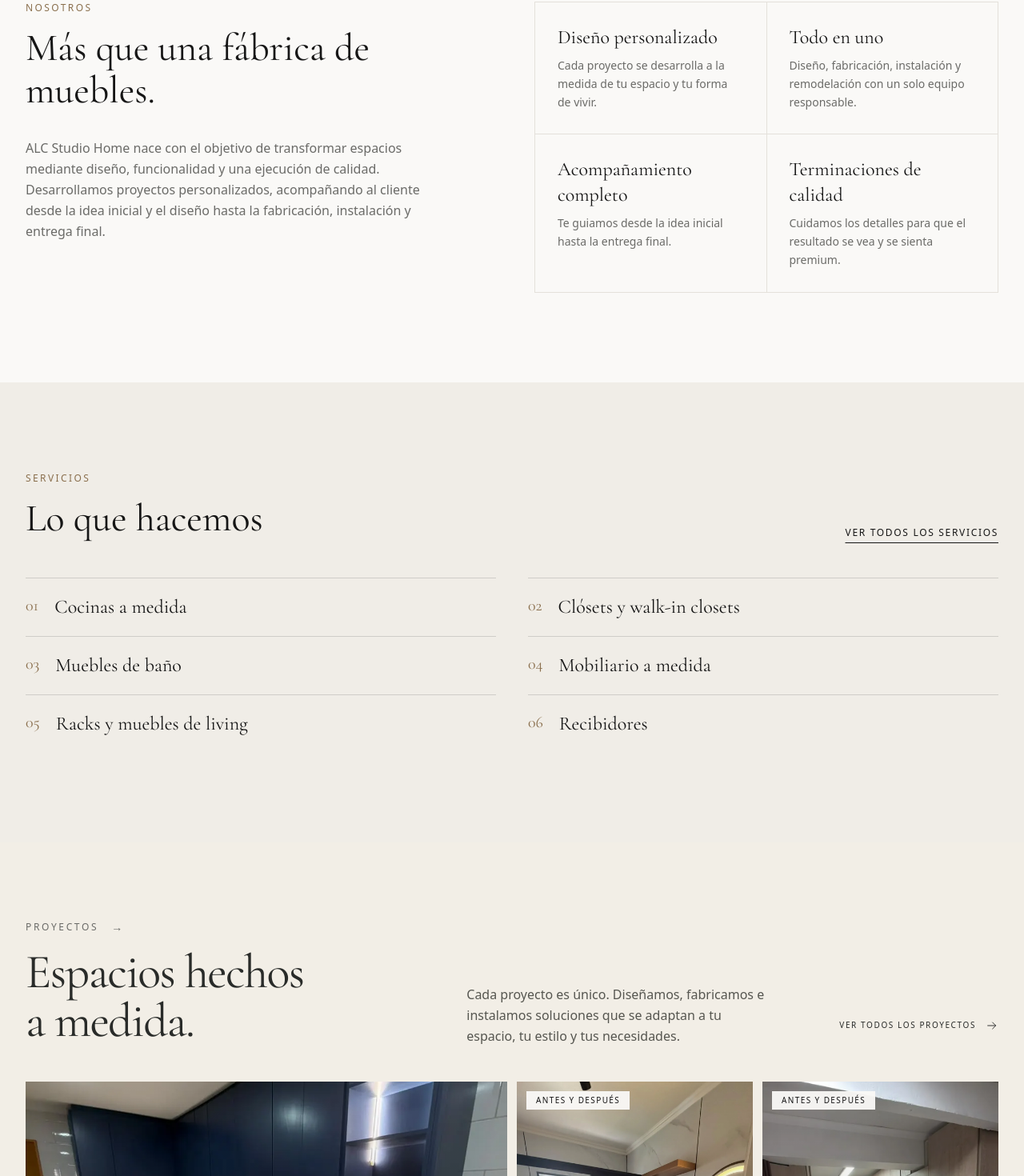
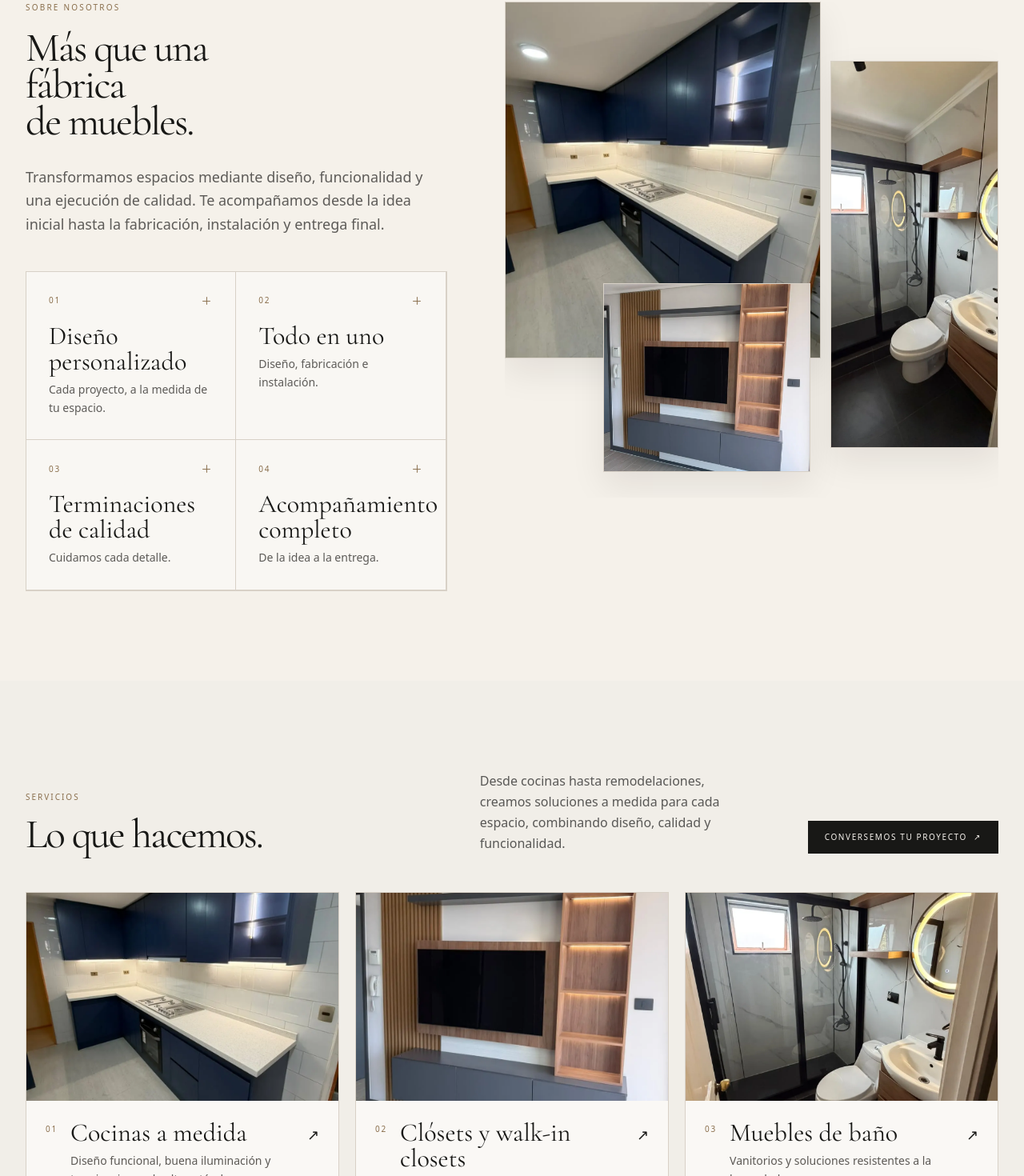
Before and after one commit to rachidboss23/ALC_Studio_Home, a Next.js app: page / in a window 1280 px wide. Shown: the part 915-2385 px from the top of the page at 80% size. Built offline with nearby package versions, Linux system fonts and the light colour scheme; no server answers.

Commit message:
Redesign home about and services sections
Co-authored-by: Copilot <223556219+Copilot@users.noreply.github.com>

```diff
--- a/src/components/layout/Header.tsx
+++ b/src/components/layout/Header.tsx
@@ -12,7 +12,7 @@ export function Header() {
       <div className="mx-auto flex h-[4.75rem] w-full max-w-none items-center justify-between px-5 sm:px-8 xl:px-[5vw]">
         <Link href="/" className="flex shrink-0 items-center gap-2.5" onClick={() => setOpen(false)} aria-label={`${site.name}, inicio`}>
           <Image src="/brand/mark.png" alt="" width={40} height={31} className="h-8 w-auto" loading="eager" />
-          <span className="font-serif text-lg tracking-[0.1em] text-[#292b29] uppercase sm:text-xl">{site.name}</span>
+          <span className="font-serif text-sm tracking-[0.1em] text-[#292b29] uppercase sm:text-xl">{site.name}</span>
         </Link>
         <nav className="hidden items-center gap-5 lg:flex xl:gap-8" aria-label="Principal">
           {nav.map((item) => (
--- a/src/features/home/About.tsx
+++ b/src/features/home/About.tsx
@@ -1,31 +1,57 @@
+import Image from "next/image";
 import { Container } from "@/components/layout/Container";
-import { SectionHeading } from "@/components/ui/SectionHeading";
 
 const pillars = [
-  { title: "Diseño personalizado", text: "Cada proyecto se desarrolla a la medida de tu espacio y tu forma de vivir." },
-  { title: "Todo en uno", text: "Diseño, fabricación, instalación y remodelación con un solo equipo responsable." },
-  { title: "Acompañamiento completo", text: "Te guiamos desde la idea inicial hasta la entrega final." },
-  { title: "Terminaciones de calidad", text: "Cuidamos los detalles para que el resultado se vea y se sienta premium." },
-];
+  { number: "01", title: "Diseño personalizado", text: "Cada proyecto, a la medida de tu espacio." },
+  { number: "02", title: "Todo en uno", text: "Diseño, fabricación e instalación." },
+  { number: "03", title: "Terminaciones de calidad", text: "Cuidamos cada detalle." },
+  { number: "04", title: "Acompañamiento completo", text: "De la idea a la entrega." },
+] as const;
 
 export function About() {
   return (
-    <section id="nosotros" className="py-20 lg:py-28">
-      <Container className="grid gap-14 lg:grid-cols-2">
-        <div>
-          <SectionHeading eyebrow="Nosotros" title="Más que una fábrica de muebles." />
-          <p className="mt-8 max-w-lg leading-relaxed text-stone">
-            ALC Studio Home nace con el objetivo de transformar espacios mediante diseño, funcionalidad y una ejecución de calidad. Desarrollamos proyectos personalizados, acompañando al cliente desde la idea inicial y el diseño hasta la fabricación, instalación y entrega final.
+    <section id="nosotros" className="bg-[#f5f1ea] py-20 lg:py-28">
+      <Container className="grid grid-cols-1 gap-10 lg:grid-cols-[0.95fr_1.05fr] lg:items-start">
+        <div className="min-w-0 pr-0 lg:pr-8">
+          <p className="mb-5 text-[10px] font-medium uppercase tracking-[0.22em] text-[#8a6f4d]">SOBRE NOSOTROS</p>
+          <h2 className="max-w-full font-serif text-[clamp(2.5rem,4vw,5.4rem)] leading-[0.9] tracking-[-0.04em] text-[#181816] sm:max-w-[12ch]">
+            Más que una fábrica
+            <br />
+            de muebles.
+          </h2>
+          <p className="mt-8 max-w-xl text-base leading-relaxed text-[#5d5b58] lg:text-lg">
+            Transformamos espacios mediante diseño, funcionalidad y una ejecución de calidad. Te acompañamos desde la idea inicial hasta la fabricación, instalación y entrega final.
           </p>
+
+          <dl className="mt-11 grid grid-cols-1 gap-0 overflow-hidden border border-[#d8d1c7] bg-[#d8d1c7] sm:grid-cols-2">
+            {pillars.map((pillar) => (
+              <div key={pillar.number} className="border-b border-r border-[#d8d1c7] bg-[#f9f7f3] p-5 sm:p-6 lg:p-7">
+                <div className="mb-5 flex items-center justify-between gap-3">
+                  <span className="text-[10px] font-medium uppercase tracking-[0.18em] text-[#8a6f4d]">{pillar.number}</span>
+                  <svg aria-hidden="true" viewBox="0 0 18 18" className="h-4 w-4 text-[#8a6f4d]" fill="none">
+                    <path d="M4 9.5h10M9.5 4v10" stroke="currentColor" strokeWidth="1.1" strokeLinecap="round" />
+                  </svg>
+                </div>
+                <dt className="font-serif text-[2rem] leading-none text-[#181816]">{pillar.title}</dt>
+                <dd className="mt-2 text-sm leading-relaxed text-[#5d5b58]">{pillar.text}</dd>
+              </div>
+            ))}
+          </dl>
         </div>
-        <dl className="grid gap-px border border-line bg-line sm:grid-cols-2">
-          {pillars.map((p) => (
-            <div key={p.title} className="bg-paper p-7">
-              <dt className="font-serif text-2xl">{p.title}</dt>
-              <dd className="mt-2 text-sm leading-relaxed text-stone">{p.text}</dd>
-            </div>
-          ))}
-        </dl>
+
+        <div className="relative h-[560px] w-full overflow-hidden lg:h-[620px]">
+          <div className="absolute left-0 top-0 h-[72%] w-[64%] overflow-hidden border border-[#d8d1c7] bg-[#d9d4cc] shadow-[0_18px_40px_rgba(23,18,14,0.08)]">
+            <Image src="/projects/cocina-villa-alemana/after/01.webp" alt="Cocina a medida de ALC Studio Home" fill sizes="(min-width: 1024px) 34vw, 64vw" className="object-cover" priority />
+          </div>
+
+          <div className="absolute bottom-8 left-[20%] h-[38%] w-[42%] overflow-hidden border border-[#d8d1c7] bg-[#d9d4cc] shadow-[0_18px_40px_rgba(23,18,14,0.08)]">
+            <Image src="/projects/rack-recreo-valparaiso/after/01.webp" alt="Detalle de mobiliario a medida" fill sizes="(min-width: 1024px) 24vw, 42vw" className="object-cover" />
+          </div>
+
+          <div className="absolute right-0 top-[12%] h-[78%] w-[34%] overflow-hidden border border-[#d8d1c7] bg-[#d9d4cc] shadow-[0_18px_40px_rgba(23,18,14,0.08)]">
+            <Image src="/projects/bano-penablanca/after/01.webp" alt="Baño con mobiliario a medida" fill sizes="(min-width: 1024px) 18vw, 34vw" className="object-cover" />
+          </div>
+        </div>
       </Container>
     </section>
   );
--- a/src/features/home/ServicesPreview.tsx
+++ b/src/features/home/ServicesPreview.tsx
@@ -1,21 +1,86 @@
+import Image from "next/image";
 import Link from "next/link";
 import { Container } from "@/components/layout/Container";
-import { SectionHeading } from "@/components/ui/SectionHeading";
-import { services } from "@/features/services/data/services";
+
+const featuredServices = [
+  {
+    title: "Cocinas a medida",
+    description: "Diseño funcional, buena iluminación y terminaciones de alto estándar.",
+    image: "/projects/cocina-villa-alemana/after/01.webp",
+    href: "/proyectos?categoria=cocinas",
+  },
+  {
+    title: "Clósets y walk-in closets",
+    description: "Almacenamiento pensado para tu espacio y tu rutina.",
+    image: "/projects/rack-recreo-valparaiso/after/01.webp",
+    href: "/proyectos?categoria=mobiliario",
+  },
+  {
+    title: "Muebles de baño",
+    description: "Vanitorios y soluciones resistentes a la humedad.",
+    image: "/projects/bano-penablanca/after/01.webp",
+    href: "/proyectos?categoria=banos",
+  },
+  {
+    title: "Mobiliario a medida",
+    description: "Piezas únicas para cada ambiente.",
+    image: "/projects/tocador-a-medida/after/01.webp",
+    href: "/proyectos?categoria=mobiliario",
+  },
+  {
+    title: "Racks y muebles de living",
+    description: "Almacenamiento, iluminación y diseño integrados.",
+    image: "/projects/rack-parque-pinares/after/01.webp",
+    href: "/proyectos?categoria=racks-living",
+  },
+  {
+    title: "Remodelaciones",
+    description: "Renovación de espacios con un equipo responsable.",
+    image: "/projects/remodelacion-completa-los-pinos/after/01.webp",
+    href: "/proyectos?categoria=remodelaciones",
+  },
+] as const;
 
 export function ServicesPreview() {
   return (
-    <section className="bg-sand py-20 lg:py-28">
+    <section className="bg-[#f1eee8] py-20 lg:py-28">
       <Container>
-        <div className="flex flex-wrap items-end justify-between gap-6">
-          <SectionHeading eyebrow="Servicios" title="Lo que hacemos" />
-          <Link href="/servicios" className="text-xs uppercase tracking-[0.14em] underline underline-offset-8">Ver todos los servicios</Link>
+        <div className="grid gap-6 lg:grid-cols-[1.35fr_0.85fr_0.7fr] lg:items-end">
+          <div>
+            <p className="mb-4 text-[10px] font-medium uppercase tracking-[0.2em] text-[#8a6f4d]">SERVICIOS</p>
+            <h2 className="font-serif text-[clamp(3rem,4vw,5rem)] leading-[0.92] tracking-[-0.04em] text-[#181816]">
+              Lo que hacemos.
+            </h2>
+          </div>
+
+          <p className="max-w-md text-sm leading-relaxed text-[#595856] sm:text-base">
+            Desde cocinas hasta remodelaciones, creamos soluciones a medida para cada espacio, combinando diseño, calidad y funcionalidad.
+          </p>
+
+          <Link href="/#contacto" className="inline-flex items-center justify-center gap-2 self-end border border-[#181816] bg-[#181816] px-5 py-3 text-[10px] font-medium uppercase tracking-[0.16em] text-[#f7f3ee] transition-colors hover:bg-[#2a2a28] lg:justify-self-end">
+            Conversemos tu proyecto
+            <span aria-hidden="true">↗</span>
+          </Link>
         </div>
-        <ul className="mt-12 grid gap-x-10 sm:grid-cols-2">
-          {services.slice(0, 6).map((s, i) => (
-            <li key={s.title} className="flex gap-5 border-t border-ink/15 py-5">
-              <span className="font-serif text-xl text-accent">0{i + 1}</span>
-              <span className="font-serif text-2xl">{s.title}</span>
+
+        <ul className="mt-12 grid grid-cols-1 gap-5 md:grid-cols-2 xl:grid-cols-3">
+          {featuredServices.map((service, index) => (
+            <li key={service.title} className="group">
+              <Link href={service.href} className="block min-w-0 overflow-hidden border border-[#d8d1c7] bg-[#faf8f5] transition-transform duration-200 hover:-translate-y-0.5">
+                <div className="relative aspect-[1.5/1] overflow-hidden bg-[#dbd4ca]">
+                  <Image src={service.image} alt={service.title} fill sizes="(min-width: 1280px) 33vw, (min-width: 768px) 50vw, 100vw" className="object-cover transition-transform duration-300 group-hover:scale-[1.03]" />
+                </div>
+                <div className="flex gap-4 p-5 sm:p-6">
+                  <span className="pt-1 text-[10px] font-medium uppercase tracking-[0.18em] text-[#8a6f4d]">{String(index + 1).padStart(2, "0")}</span>
+                  <div className="min-w-0 flex-1">
+                    <div className="flex items-start justify-between gap-3">
+                      <h3 className="min-w-0 font-serif text-[1.65rem] leading-none text-[#181816] sm:text-[2rem]">{service.title}</h3>
+                      <span aria-hidden="true" className="mt-1 text-lg text-[#181816]">↗</span>
+                    </div>
+                    <p className="mt-2 text-sm leading-relaxed text-[#5c5955]">{service.description}</p>
+                  </div>
+                </div>
+              </Link>
             </li>
           ))}
         </ul>
```
